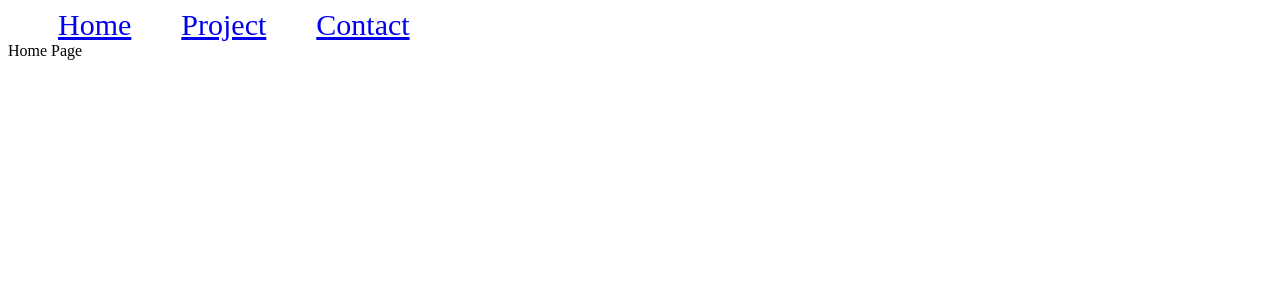
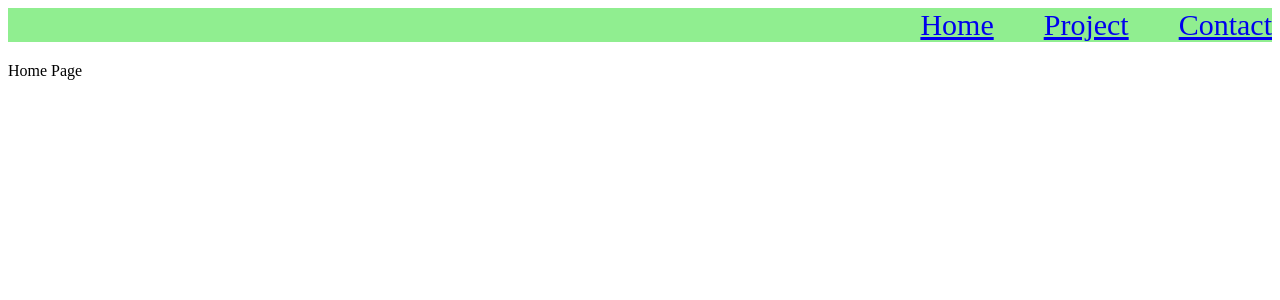
Before and after one commit to StudentCZ/my-website, a React (Create React App) app: page / in a window 1280 px wide. Shown: the top 300 px of the page. Built offline with nearby package versions, Linux system fonts and the light colour scheme.

Commit message:
got a working nav bar with links

```diff
--- a/src/components/NavBar.js
+++ b/src/components/NavBar.js
@@ -4,7 +4,7 @@ import style from './NavBar.module.css';
 
 const NavBar = () => {
   return (
-    <div>
+    <div className={style.div}>
       <li className={style.links}>
         <Link to='/'>Home</Link>
       </li>
--- a/src/components/NavBar.module.css
+++ b/src/components/NavBar.module.css
@@ -1,3 +1,9 @@
+.div {
+  background-color: lightgreen;
+  text-align: right;
+  margin-bottom: 20px;
+}
+
 .links {
   font-size: 30px;
   list-style: none;
```
